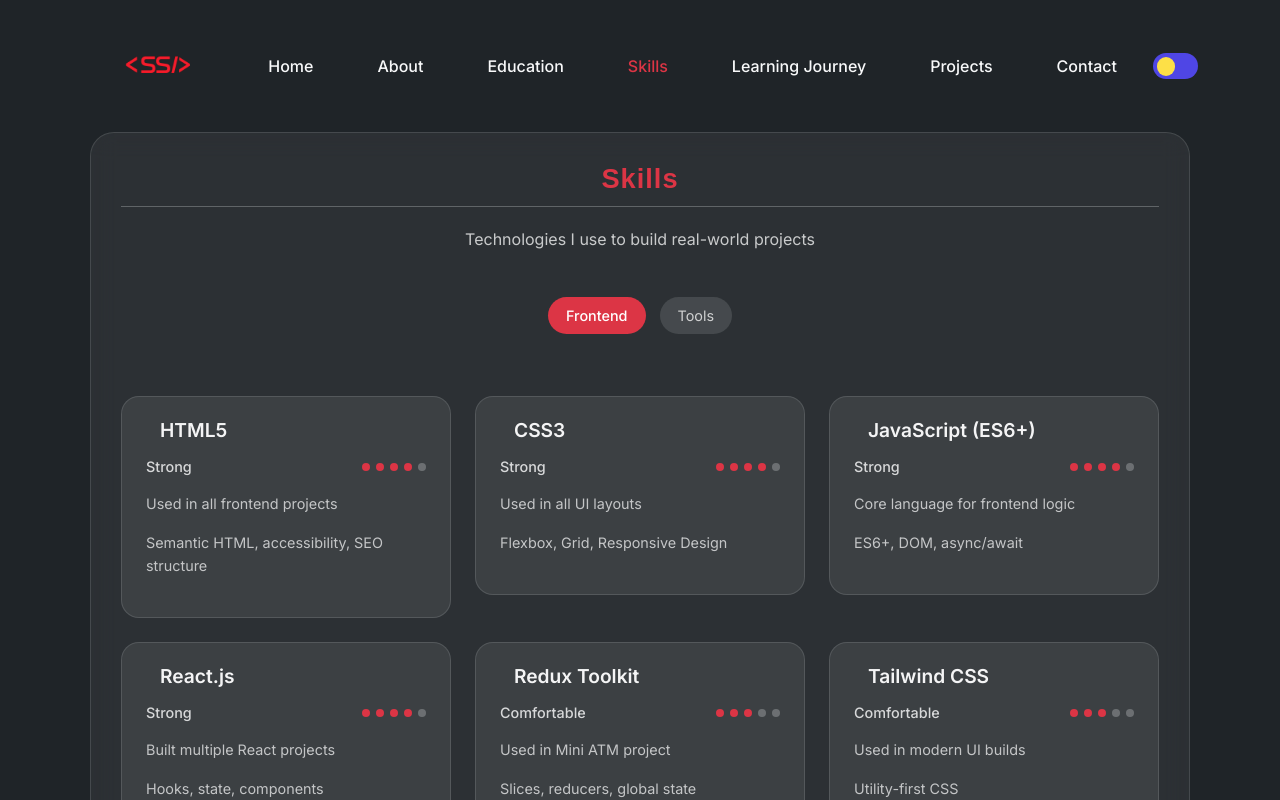
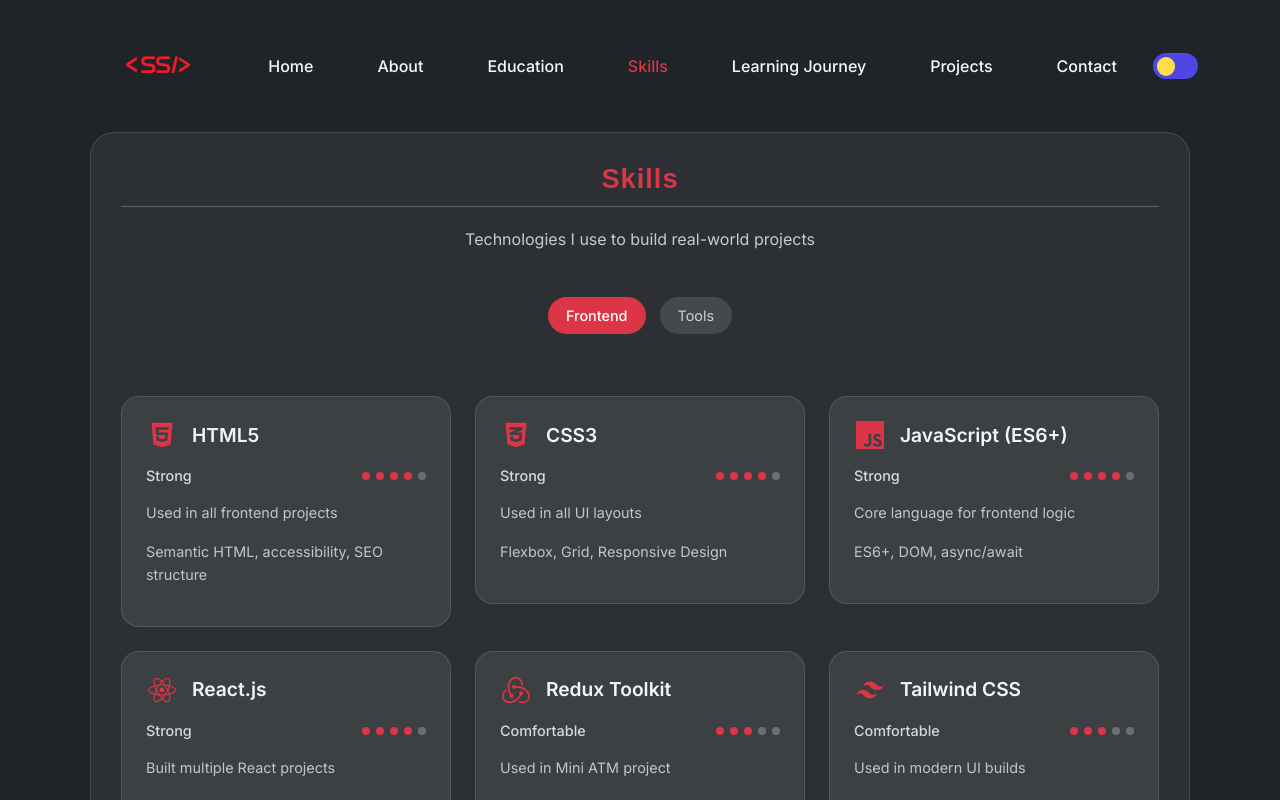
Before and after one commit to Safin-Sulthan/safin-portfolio, a React (Vite) app: page /#/skills in a window 1280 px wide. Shown: the top 800 px of the page. Built offline with nearby package versions, Linux system fonts and the light colour scheme.

Commit message:
Icons Adjusted

```diff
--- a/src/CSS/Skills.css
+++ b/src/CSS/Skills.css
@@ -161,8 +161,20 @@
 .skill-icon {
   display: flex;
   align-items: center;
+  justify-content: center;
   font-size: 28px;
   color: #dc3545;
+  min-width: 32px;
+}
+
+.light .skill-icon {
+  color: #dc3545;
+}
+
+.skill-header {
+  display: flex;
+  align-items: center;
+  gap: 14px;
 }
 
 .skill-name {
--- a/src/components/SkillCard.jsx
+++ b/src/components/SkillCard.jsx
@@ -1,7 +1,7 @@
 import { useState } from 'react';
 
 export default function SkillCard({
-  icon,
+  icon: Icon,
   name,
   level,
   dots,
@@ -18,7 +18,7 @@
       onClick={() => setExpanded(!expanded)}
     >
       <div className="skill-header">
-        <div className="skill-icon">{icon}</div>
+        <div className="skill-icon">{Icon && <Icon />}</div>
         <h4 className="skill-name">{name}</h4>
       </div>
 
@@ -26,10 +26,7 @@
         <span className="confidence-label">{level}</span>
         <div className="confidence-dots">
           {[1, 2, 3, 4, 5].map((i) => (
-            <span
-              key={i}
-              className={`dot ${i <= dots ? 'active' : ''}`}
-            />
+            <span key={i} className={`dot ${i <= dots ? 'active' : ''}`} />
           ))}
         </div>
       </div>
--- a/src/pages/Projects.jsx
+++ b/src/pages/Projects.jsx
@@ -91,10 +91,18 @@
                 </div>
 
                 <div className="project-actions">
-                  <a href="#" target="_blank" rel="noreferrer">
+                  <a
+                    href="https://github.com/Safin-Sulthan/safin-portfolio"
+                    target="_blank"
+                    rel="noreferrer"
+                  >
                     <FaGithub /> Code
                   </a>
-                  <a href="#" target="_blank" rel="noreferrer">
+                  <a
+                    href="https://safin-sulthan.github.io/safin-portfolio/"
+                    target="_blank"
+                    rel="noreferrer"
+                  >
                     <FaExternalLinkAlt /> Live
                   </a>
                 </div>
```
